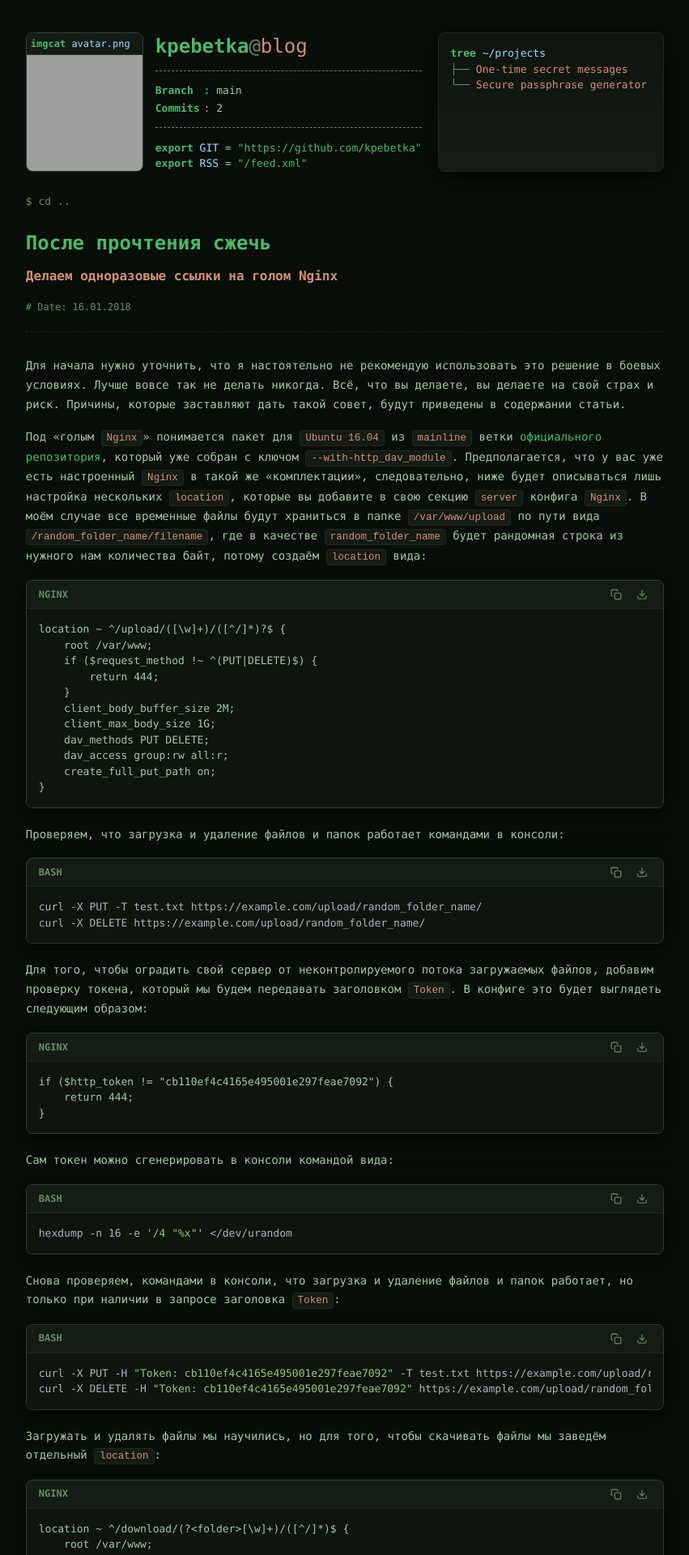
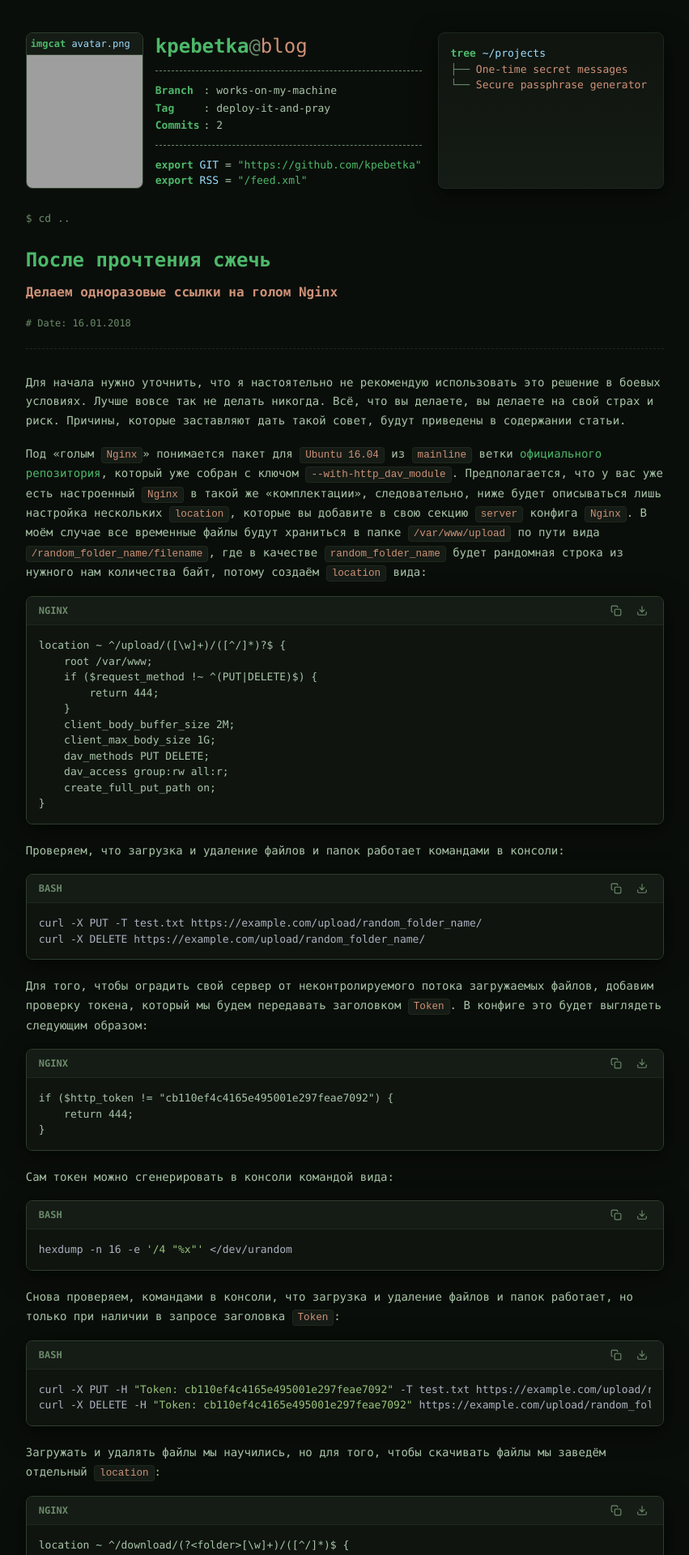
Before and after one commit to KPEBETKA/kpebetka.github.io, a Jekyll site: the page built from _posts/2018-01-16-post.md, in a window 1280 px wide. Shown: the top 1920 px of the page at 81% size, without its empty margins (214-1065 px from the left). Built offline with Jekyll 4.4.1, drawn with Linux system fonts in a browser that asks for light colours; nearby versions of some CDN libraries; grey boxes are pictures that could not be loaded.

Commit message:
Minor  update

```diff
--- a/_layouts/default.html
+++ b/_layouts/default.html
@@ -23,7 +23,8 @@
           <span class="user-line"><span class="host">kpebetka</span><span class="syn-comment">@</span><span class="syn-string">blog</span></span><br>
           <div class="divider"></div>
           <div class="term-content">
-            <div class="key">Branch</div><div class="val">: main</div>
+            <div class="key">Branch</div><div class="val">: works-on-my-machine</div>
+            <div class="key">Tag</div><div class="val">: deploy-it-and-pray</div>
             <div class="key">Commits</div><div class="val">: {{ site.posts.size }}</div>
           </div>
           <div class="divider divider-export"></div>
--- a/assets/css/style.css
+++ b/assets/css/style.css
@@ -408,6 +408,25 @@ a:hover {
 ::-webkit-scrollbar-thumb { background: var(--border-strong); border-radius: 4px; }
 ::-webkit-scrollbar-thumb:hover { background: var(--muted); }
 
+@media (min-width: 801px) {
+    .neofetch-container {
+        align-items: stretch;
+    }
+
+    .neofetch-container .avatar-container {
+        display: flex;
+        flex-direction: column;
+    }
+
+    .neofetch-container .avatar-container img {
+        flex: 1;
+        min-height: 0;
+        height: 100%;
+        aspect-ratio: auto;
+        object-fit: cover;
+    }
+}
+
 @media (max-width: 800px) {
     body {
         padding: 20px 15px 40px;
```
